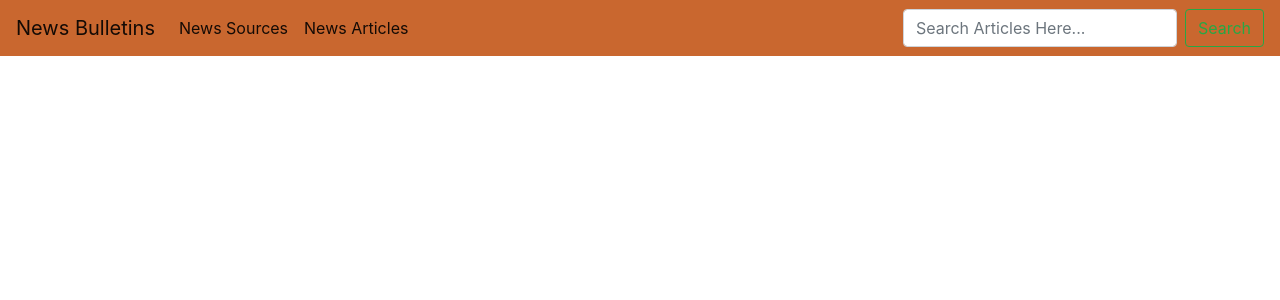
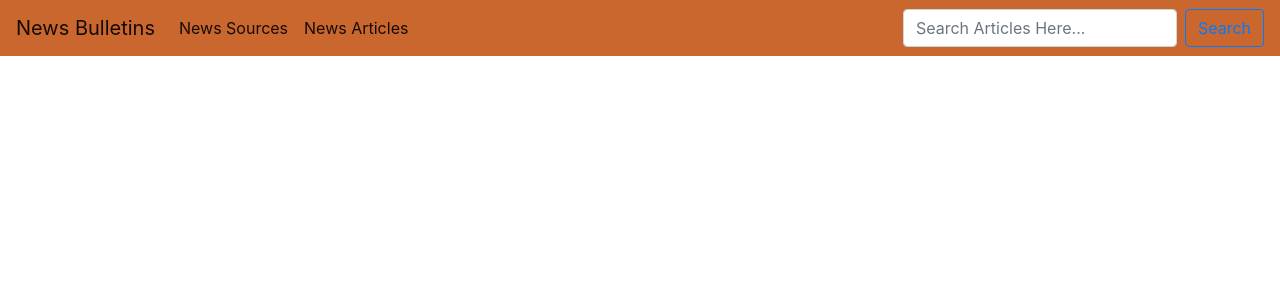
Before and after one commit to KadogoKenya/NewsApp, a Flask app: template app/templates/search.html in a window 1280 px wide. Shown: the top 300 px of the page. Run offline with Flask 2, Linux system fonts and the light colour scheme; the template is opened without the code that fills it, so the values that code supplies are empty; some libraries are stand-ins or nearby versions; some web fonts are replaced.

Commit message:
nav bar details added

```diff
--- a/app/templates/navbar.html
+++ b/app/templates/navbar.html
@@ -15,7 +15,7 @@
     </ul>
     <form class="form-inline my-2 my-lg-0">
       <input class="form-control mr-sm-2" type="search" placeholder="Search Articles Here..." aria-label="Search" name="article_name">
-      <button class="btn btn-outline-success my-2 my-sm-0" type="submit">Search</button>
+      <button class="btn btn-outline-primary my-2 my-sm-0" type="submit">Search</button>
     </form>
   </div>
 </nav>
```
